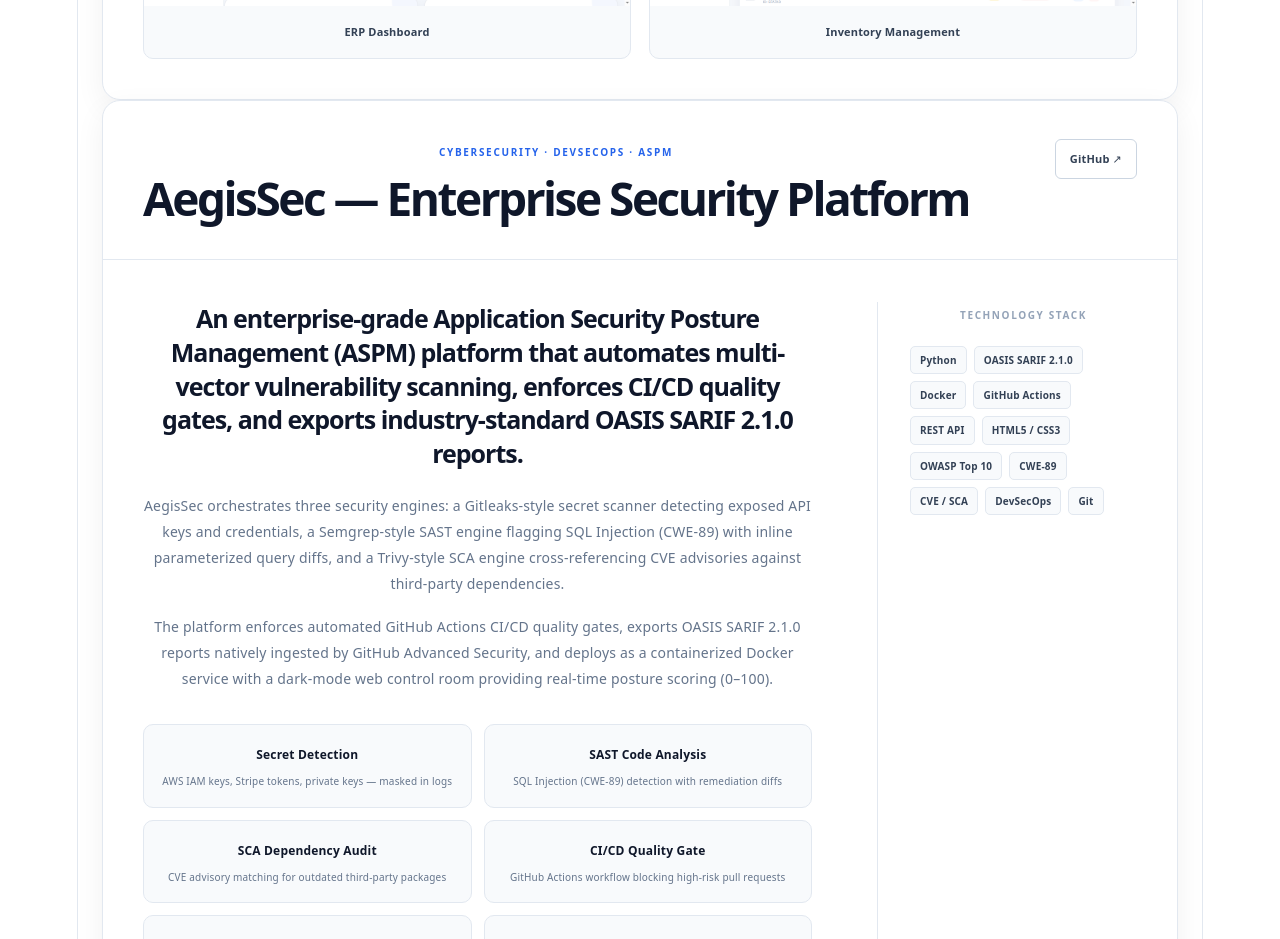
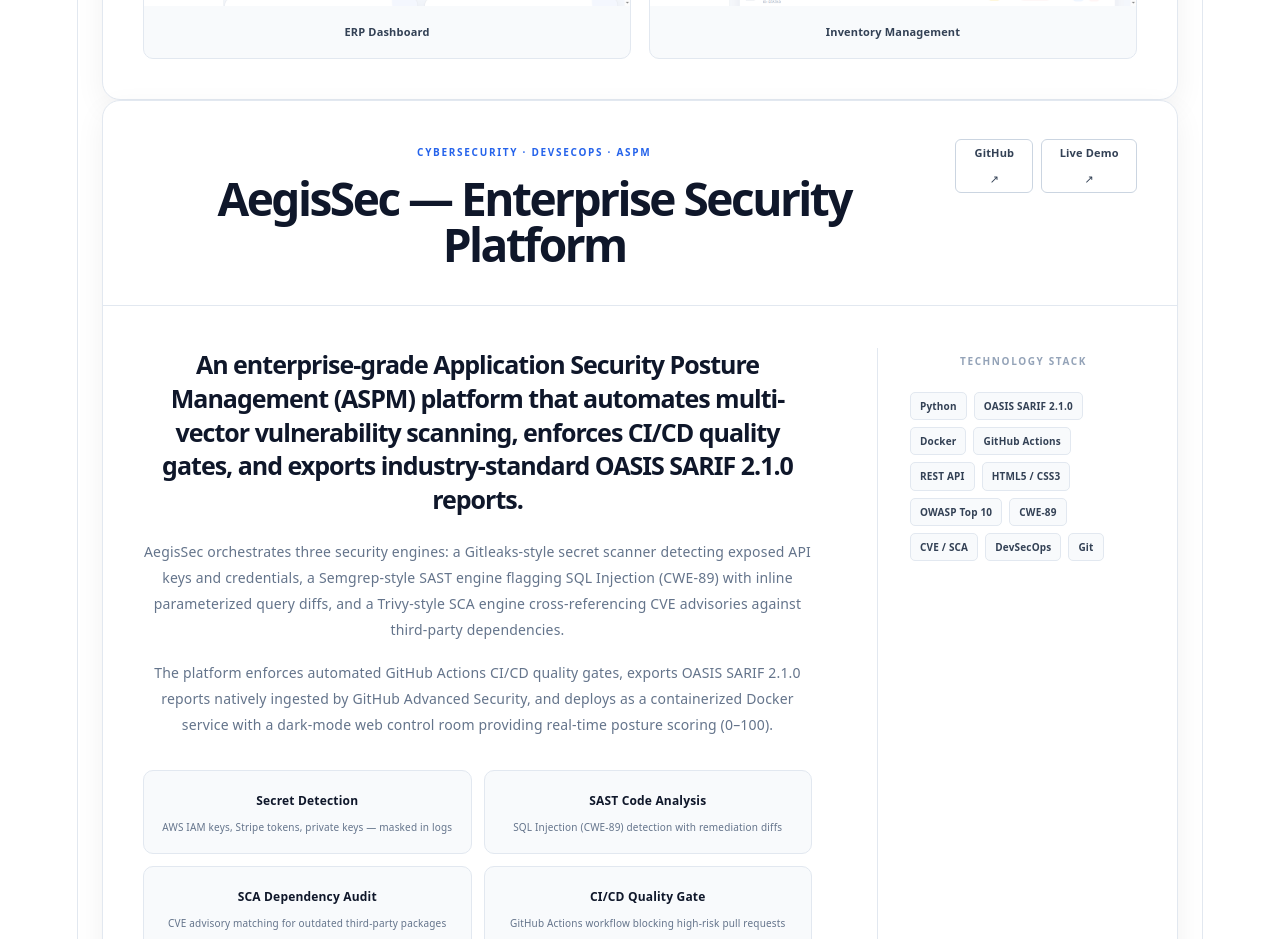
Before and after one commit to shinevthomas/shine-portfolio, a React (Vite) app: page / in a window 1280 px wide. Shown: the part 5480-6419 px from the top of the page. Built offline with nearby package versions, Linux system fonts and the light colour scheme.

Commit message:
feat(portfolio): add AegisSec live demo URL

```diff
--- a/src/App.jsx
+++ b/src/App.jsx
@@ -1020,6 +1020,14 @@ function App() {
                     GitHub ↗
                   </a>
 
+                  <a
+                    href="https://aegis-sec.onrender.com"
+                    target="_blank"
+                    rel="noreferrer"
+                  >
+                    Live Demo ↗
+                  </a>
+
                 </div>
 
               </div>
```
